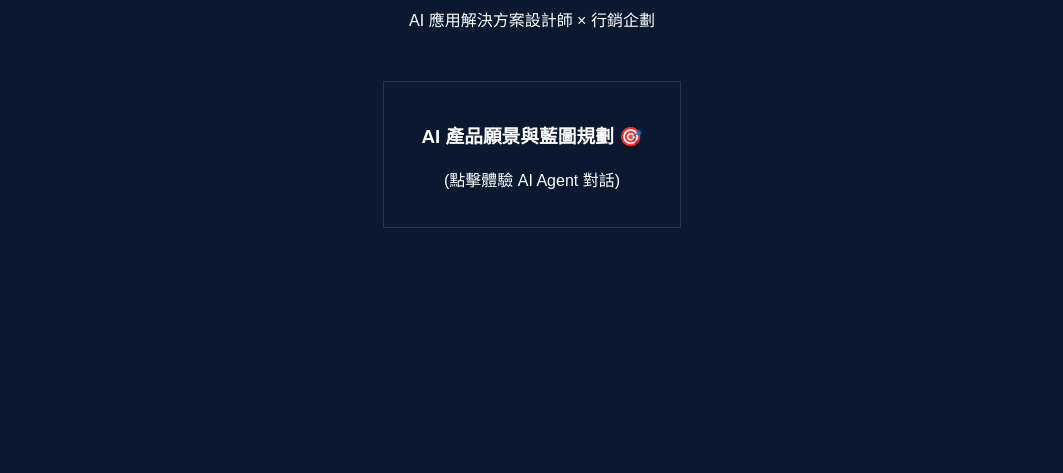
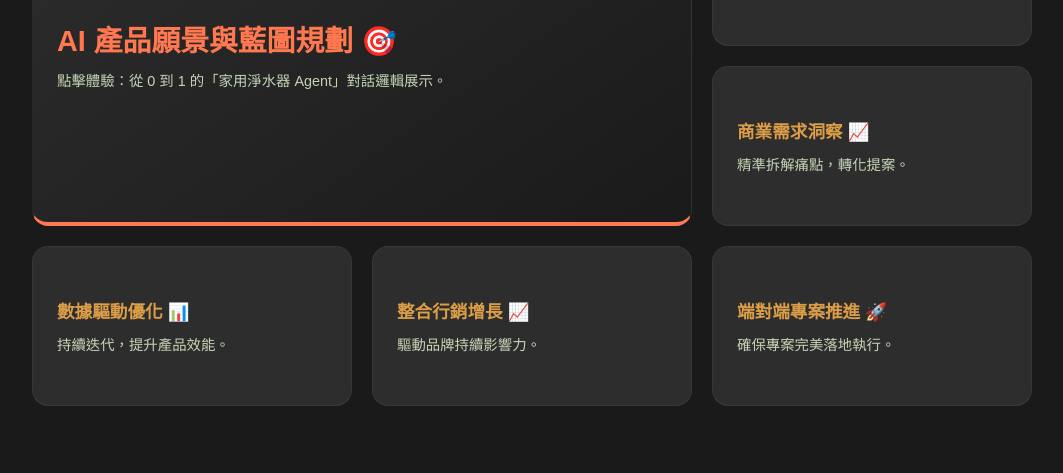
Before and after one commit to yuliasimon-design/chattttttbot, a plain HTML site: page index.html in a window 1280 px wide. Shown: the part 327-800 px from the top of the page, without its empty margins (108-1171 px from the left). Drawn offline with Linux system fonts and the light colour scheme.

Commit message:
完成配色優化與全方塊互動內容

```diff
--- a/index.html
+++ b/index.html
@@ -2,62 +2,140 @@
 <html lang="zh-Hant">
 <head>
     <meta charset="UTF-8">
-    <title>Jufan Huang | AI 應用解決方案設計師</title>
+    <meta name="viewport" content="width=device-width, initial-scale=1.0">
+    <title>Jufan Huang | AI Solution Designer</title>
     <style>
-        /* 基礎風格設定 */
+        :root {
+            /* 調整後的專業深灰配色方案 */
+            --bg-dark: #1a1a1a;        /* 極深灰背景 */
+            --card-gray: #2d2d2d;      /* 卡片深灰色 */
+            --coral: #FF784F;          /* 主強調色 */
+            --clay: #DB9D47;           /* 副強調色 */
+            --mint: #EDFFD9;           /* 內容文字色 */
+            --text-white: #ffffff;
+        }
+
         body {
-            background-color: #0a192f; /* 深藍色背景 */
-            color: #ffffff; /* 白色文字 */
-            font-family: "Microsoft JhengHei", sans-serif;
-            margin: 0;
-            display: flex;
-            flex-direction: column;
-            align-items: center;
-            justify-content: center;
-            min-height: 100vh;
+            background-color: var(--bg-dark);
+            color: var(--text-white);
+            font-family: "PingFang TC", sans-serif;
+            margin: 0; padding: 40px 20px;
+            display: flex; flex-direction: column; align-items: center;
+            scroll-behavior: smooth;
         }
-        .highlight {
-            color: #ff8c00; /* 橘色強調色 */
+
+        .header { text-align: center; margin-bottom: 50px; }
+        .highlight { color: var(--coral); }
+
+        /* Bento Grid 佈局 */
+        .bento-grid {
+            display: grid;
+            grid-template-columns: repeat(3, 1fr);
+            grid-auto-rows: 160px;
+            gap: 20px;
+            max-width: 1000px; width: 100%;
         }
-        .container {
-            text-align: center;
-            padding: 20px;
+
+        .card {
+            background: var(--card-gray);
+            border: 1px solid rgba(255,255,255,0.05);
+            border-radius: 16px; padding: 24px;
+            transition: all 0.3s ease;
+            cursor: pointer; display: flex; flex-direction: column; justify-content: center;
         }
-        /* 核心能力區塊暫代 */
-        .grid {
-            display: grid;
-            grid-template-columns: repeat(3, 1 row);
-            gap: 20px;
-            margin-top: 50px;
+
+        .card:hover {
+            transform: translateY(-5px);
+            border-color: var(--coral);
+            background: #363636;
         }
-        .card {
-            border: 1px solid #233554;
-            padding: 20px;
-            cursor: pointer;
-            transition: 0.3s;
+
+        .card.featured {
+            grid-column: span 2; grid-row: span 2;
+            background: linear-gradient(145deg, #2d2d2d, #1a1a1a);
+            border-bottom: 4px solid var(--coral);
         }
-        .card:hover {
-            border-color: #ff8c00;
+
+        .card h3 { margin: 0 0 10px 0; color: var(--clay); font-size: 1.1rem; }
+        .card.featured h3 { font-size: 1.8rem; color: var(--coral); }
+        .card p { color: var(--mint); opacity: 0.8; font-size: 0.9rem; margin: 0; }
+
+        /* 詳情面板 */
+        #detail-panel {
+            margin-top: 30px; width: 100%; max-width: 1000px;
+            display: none; animation: slideUp 0.4s ease-out;
+        }
+
+        @keyframes slideUp {
+            from { opacity: 0; transform: translateY(30px); }
+            to { opacity: 1; transform: translateY(0); }
+        }
+
+        .detail-box {
+            background: #ffffff; color: #333;
+            border-radius: 20px; padding: 40px;
+            box-shadow: 0 20px 50px rgba(0,0,0,0.5);
+        }
+
+        /* Chatbot 模擬樣式 */
+        .chat-ui { border: 1px solid #eee; border-radius: 15px; padding: 20px; max-width: 400px; margin: 0 auto; }
+        .msg { margin-bottom: 15px; display: flex; }
+        .msg.bot .bubble { background: #f0f0f0; border-radius: 15px 15px 15px 2px; }
+        .msg.user .bubble { background: var(--coral); color: white; margin-left: auto; border-radius: 15px 15px 2px 15px; }
+        .bubble { padding: 10px 15px; font-size: 14px; max-width: 85%; }
+        .opt-btn {
+            display: inline-block; padding: 8px 16px; border: 1px solid var(--coral);
+            color: var(--coral); border-radius: 20px; margin-top: 8px; cursor: pointer;
         }
     </style>
 </head>
 <body>
 
-    <div class="container">
+    <div class="header">
         <h1>黃如璠 <span class="highlight">Jufan Huang</span></h1>
-        <p>AI 應用解決方案設計師 × 行銷企劃</p>
+        <p style="color:var(--clay)">AI Solution Designer × Marketing Strategist</p>
+    </div>
 
-        <div class="grid">
-            <div class="card" onclick="startChat()">
-                <h3>AI 產品願景與藍圖規劃 🎯</h3>
-                <p>(點擊體驗 AI Agent 對話)</p>
-            </div>
-            </div>
+    <div class="bento-grid">
+        <div class="card featured" onclick="show('chat')">
+            <h3>AI 產品願景與藍圖規劃 🎯</h3>
+            <p>點擊體驗：從 0 到 1 的「家用淨水器 Agent」對話邏輯展示。</p>
+        </div>
+        <div class="card" onclick="show('ux')"><h3>用戶體驗架構 🧠</h3><p>直覺、流暢的對話設計。</p></div>
+        <div class="card" onclick="show('biz')"><h3>商業需求洞察 📈</h3><p>精準拆解痛點，轉化提案。</p></div>
+        <div class="card" onclick="show('data')"><h3>數據驅動優化 📊</h3><p>持續迭代，提升產品效能。</p></div>
+        <div class="card" onclick="show('growth')"><h3>整合行銷增長 📈</h3><p>驅動品牌持續影響力。</p></div>
+        <div class="card" onclick="show('e2e')"><h3>端對端專案推進 🚀</h3><p>確保專案完美落地執行。</p></div>
+    </div>
+
+    <div id="detail-panel">
+        <div id="inner" class="detail-box"></div>
     </div>
 
     <script>
-        function startChat() {
-            alert("對話視窗即將啟動！(這是我們接下來要寫的 JS 邏輯)");
+        const info = {
+            chat: `
+                <h2 style="color:var(--coral);text-align:center">Agent 對話實測展示</h2>
+                <div class="chat-ui">
+                    <div class="msg bot"><div class="bubble">嗨～我是智能助理，有任何問題都能問我喔！</div></div>
+                    <div class="msg user"><div class="bubble">我家是安裝你們的家用淨水器，想請問濾芯多久要換一次？</div></div>
+                    <div class="msg bot"><div class="bubble">您好！建議每 6 個月更換一次以確保過濾效果喔！💧<br><br>您使用的是【極淨系列 A1】嗎？現在濾芯 3 入組有首購優惠 $450，要幫您確認庫存嗎？</div></div>
+                    <div class="opt-btn" onclick="alert('已為您跳轉結帳頁面！')">我要購買</div>
+                    <div class="opt-btn" onclick="alert('沒問題，若有需要隨時找我！')">這次不用</div>
+                </div>
+            `,
+            ux: `<h2>用戶體驗架構 🧠</h2><ul><li><b>Persona 設定：</b> 建立具備品牌溫度的對話語氣。</li><li><b>Fallback 機制：</b> 確保 AI 無法回答時能優雅引導至真人或知識庫。</li></ul>`,
+            biz: `<h2>商業需求洞察 📈</h2><ul><li><b>需求轉化：</b> 將模糊的業務痛點拆解為具體 AI 功能需求。</li><li><b>效益評估：</b> 預估導入後可降低的營運成本與提升的轉化率。</li></ul>`,
+            data: `<h2>數據驅動優化 📊</h2><ul><li><b>日誌分析：</b> 定期檢視對話 Log，找出用戶流失的關鍵節點。</li><li><b>漏斗優化：</b> 針對完成率較低的流程進行 A/B Testing。</li></ul>`,
+            growth: `<h2>整合行銷增長 📈</h2><ul><li><b>流量閉環：</b> 串聯廣告、社群與 Chatbot，達成自動化行銷。</li><li><b>口碑操作：</b> 運用 KOL 合作與內容行銷帶動品牌聲量。</li></ul>`,
+            e2e: `<h2>端對端專案推進 🚀</h2><ul><li><b>跨維度溝通：</b> 橋接工程開發、UI/UX 設計與業務端目標。</li><li><b>全生命週期管理：</b> 從需求、提案、開發到上線後的運營與維護。</li></ul>`
+        };
+
+        function show(key) {
+            const panel = document.getElementById('detail-panel');
+            document.getElementById('inner').innerHTML = info[key];
+            panel.style.display = 'block';
+            setTimeout(() => { panel.scrollIntoView({ behavior: 'smooth', block: 'start' }); }, 100);
         }
     </script>
 </body>
```
Also changed, not shown: 1 other file.
